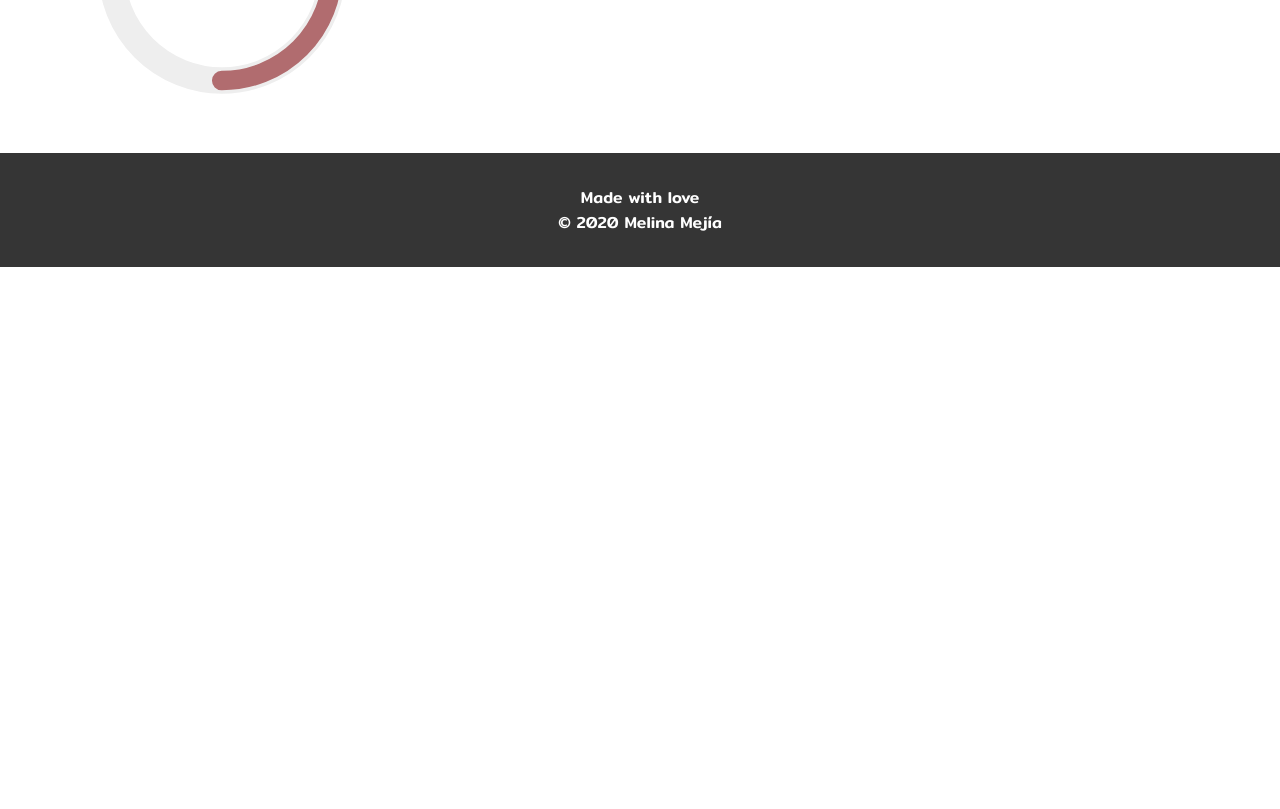
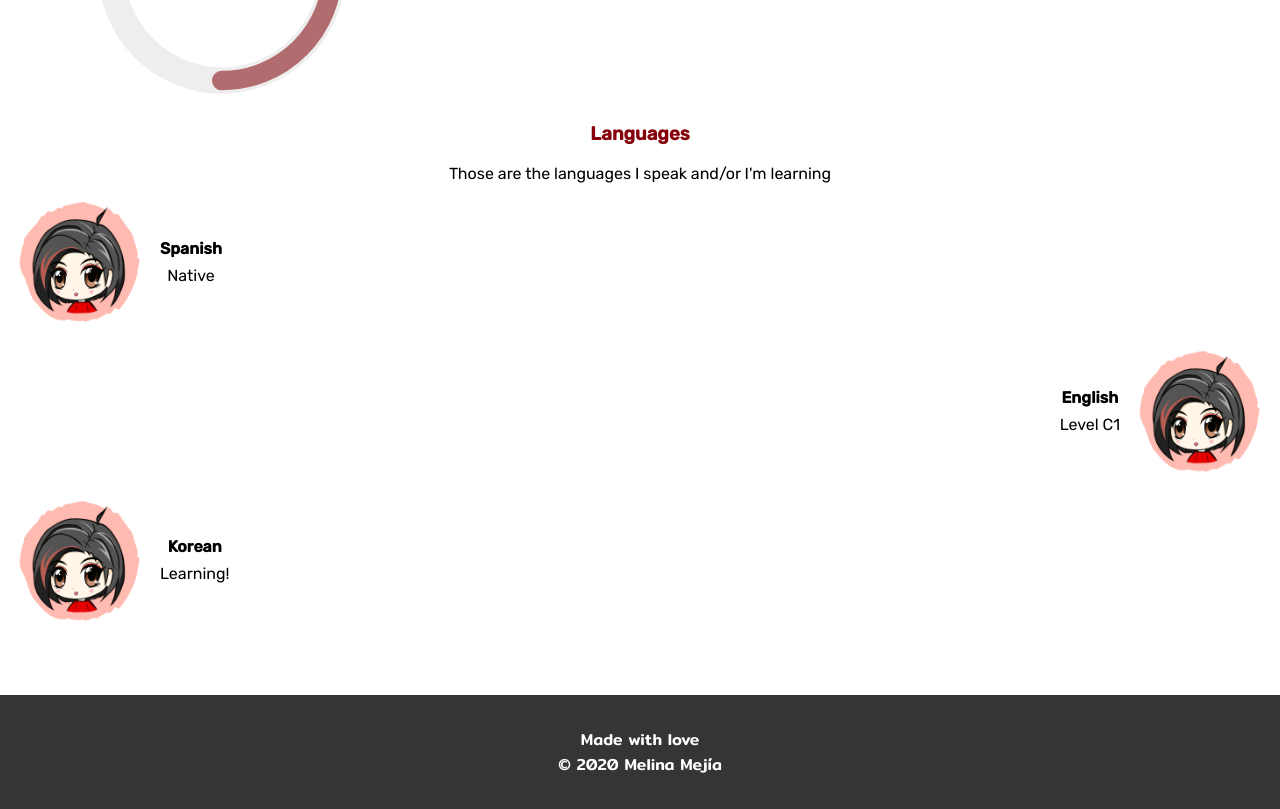
Before and after one commit to MelinaMejia95/mywebsite, a React (Create React App) app: page / in a window 1280 px wide. Shown: the part 1320-2129 px from the top of the page. Before the commit the page ends 1587 px from the top, so only its background shows below. Built offline with nearby package versions, Linux system fonts and the light colour scheme.

Commit message:
Languages section added

```diff
--- a/src/containers/MainPage/MainPage.jsx
+++ b/src/containers/MainPage/MainPage.jsx
@@ -34,6 +34,34 @@ const MainPage = () => {
           })}
         </div>
       </section>
+      <section className='languages-container'>
+        <h3>Languages</h3>
+        <p>
+          Those are the languages I speak and/or I'm learning
+        </p>
+        <div className='languages-card'>
+          <img src={photo} alt='Melina first language'/>
+          <div className='language-description'>
+            <h4>Spanish</h4>
+            <label>Native</label>
+          </div>
+        </div>
+        <div className='languages-card' id='english'>
+          <div className='language-description'>
+            <h4>English</h4>
+            <label>Level C1</label>
+          </div>
+          <img src={photo} alt='Melina first language'/>
+        </div>
+        <div class="clearfix"></div>
+        <div className='languages-card'>
+          <img src={photo} alt='Melina first language'/>
+          <div className='language-description'>
+            <h4>Korean</h4>
+            <label>Learning!</label>
+          </div>
+        </div>
+      </section>
     </div>
   )
 };
--- a/src/containers/MainPage/MainPage.scss
+++ b/src/containers/MainPage/MainPage.scss
@@ -29,4 +29,36 @@
     }
   }
 
+  .languages-container {
+
+    .languages-card {
+      display: flex;
+      position: relative;
+      margin-bottom: 1.5rem;
+
+      img {
+        width: 8rem;
+      }
+
+      .language-description {
+        margin: 0 1rem;
+        display: flex;
+        flex-direction: column;
+        justify-content: center;
+
+        h4 {
+          margin: 0 0 0.5rem;
+        }
+      }
+    }
+
+    .clearfix {
+      clear: both;
+    }
+
+    #english {
+      float: right;
+    }
+  }
+
 }
```
